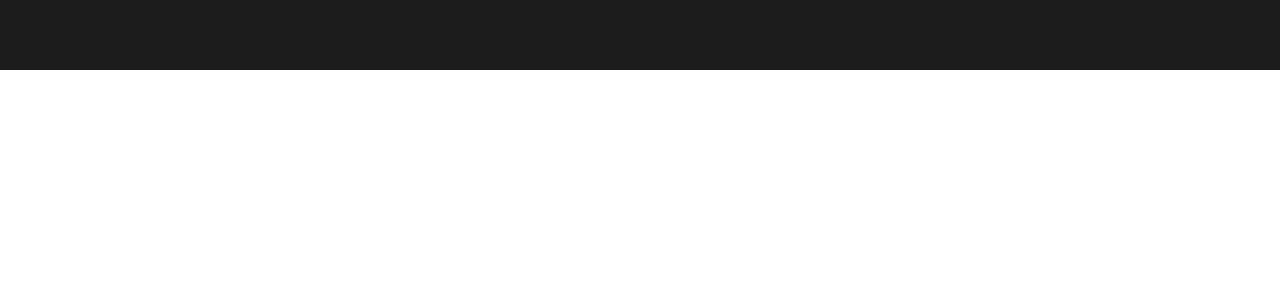
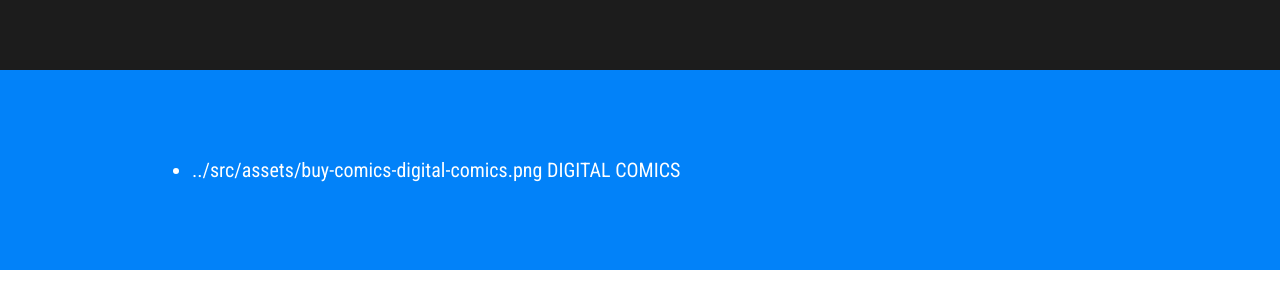
Before and after one commit to MicheleSantoro20/vite-comics, a Vue app: page / in a window 1280 px wide. Shown: the part 464-772 px from the top of the page. Built offline with nearby package versions, Linux system fonts and the light colour scheme.

Commit message:
doing Main Nav

```diff
--- a/src/App.vue
+++ b/src/App.vue
@@ -1,11 +1,13 @@
 <script >
   import TheHeader from "./components/TheHeader.vue";
   import MainContent from "./components/MainContent.vue";
+  import MainNavBar from "./components/MainNavBar.vue";
 
   export default {
     components: {
       TheHeader,
       MainContent,
+      MainNavBar,
     }
   }
 </script>
@@ -14,6 +16,7 @@
 
   <TheHeader />
   <MainContent />
+  <MainNavBar />
 
 </template>
 
--- /dev/null
+++ b/src/components/MainNavBar.vue
@@ -0,0 +1,60 @@
+<script>
+
+    export default {
+        name: "MainNavBar",
+        data () {
+            return {
+                MainNav: [
+                    {
+                        name: "DIGITAL COMICS",
+                        img: "../src/assets/buy-comics-digital-comics.png",
+                    },
+                    {
+                        name: "DC MERCHANDISE",
+                        img: "../src/assets/buy-comics-merchandise.png",
+                    },
+                    {
+                        name: "SUBSCRIPTION",
+                        img: "../src/assets/buy-comics-subscriptions.png",
+                    },
+                    {
+                        name: "COMIC SHOP LOCATOR",
+                        img: "../src/assets/buy-comics-shop-locator.png",
+                    },
+                    {
+                        name: "DC POWER VISA",
+                        img: "../src/assets/buy-comics-power-visa.png",
+                    },
+                ]
+            }
+        }
+    }
+
+</script>
+
+<template>
+    <div class="MainNavBar">
+        <ul>
+            <li class="mainNav" v-for="element in MainNav">{{ element.img }} {{ element.name }}</li>
+        </ul>
+    </div>
+
+
+</template>
+
+<style scoped lang="scss">
+    @use "../styles/partials/mixin.scss";
+
+    .MainNavBar {
+        width: 100%;
+        height: 200px;
+        background-color: #0282f9;
+    }
+    .mainNav {
+        @include mixin.page-margin;
+        color: white;
+        line-height: 200px;
+        font-size: 20px;
+    }
+
+</style>
```
